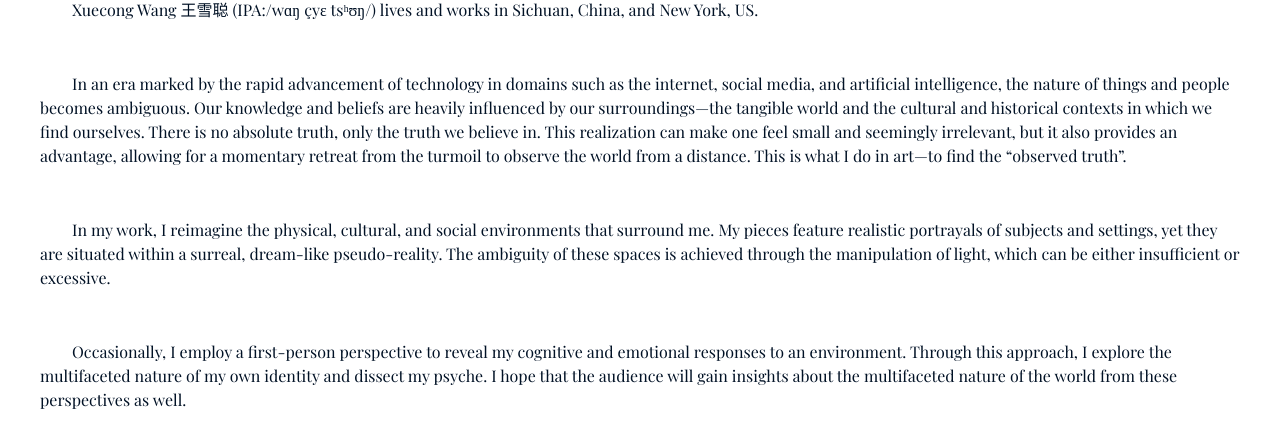
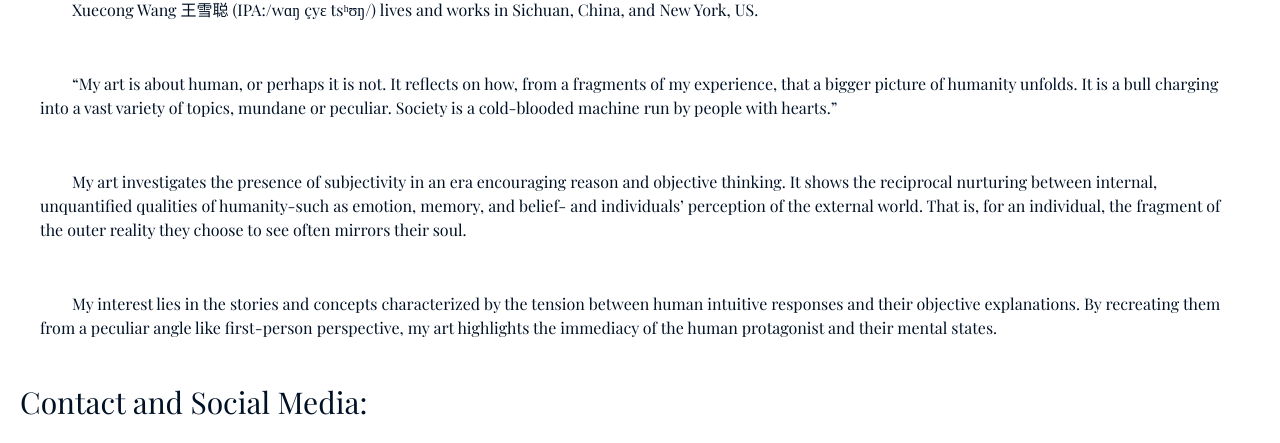
Before and after one commit to szcharlesji/art-cms, a Next.js app: page /about in a window 1280 px wide. Shown: the part 655-1098 px from the top of the page. Built offline with nearby package versions, Linux system fonts and the light colour scheme; grey boxes are pictures that could not be loaded; a web font is replaced by a local one.

Commit message:
update content in cv and about

```diff
--- a/app/about/page.tsx
+++ b/app/about/page.tsx
@@ -28,32 +28,16 @@ export default function AboutPage() {
             çyɛ tsʰʊŋ/) lives and works in Sichuan, China, and New York, US.
           </div>
           <div className="generaldes">
-            In an era marked by the rapid advancement of technology in domains
-            such as the internet, social media, and artificial intelligence, the
-            nature of things and people becomes ambiguous. Our knowledge and
-            beliefs are heavily influenced by our surroundings—the tangible
-            world and the cultural and historical contexts in which we find
-            ourselves. There is no absolute truth, only the truth we believe in.
-            This realization can make one feel small and seemingly irrelevant,
-            but it also provides an advantage, allowing for a momentary retreat
-            from the turmoil to observe the world from a distance. This is what
-            I do in art—to find the &ldquo;observed truth&rdquo;.
+            &ldquo;My art is about human, or perhaps it is not.
+            It reflects on how, from a fragments of my experience, that a bigger picture of humanity unfolds.
+            It is a bull charging into a vast variety of topics, mundane or peculiar.
+            Society is a cold-blooded machine run by people with hearts.&rdquo;
           </div>
           <div className="generaldes">
-            In my work, I reimagine the physical, cultural, and social
-            environments that surround me. My pieces feature realistic
-            portrayals of subjects and settings, yet they are situated within a
-            surreal, dream-like pseudo-reality. The ambiguity of these spaces is
-            achieved through the manipulation of light, which can be either
-            insufficient or excessive.
+            My art investigates the presence of subjectivity in an era encouraging reason and objective thinking. It shows the reciprocal nurturing between internal, unquantified qualities of humanity-such as emotion, memory, and belief- and individuals&rsquo; perception of the external world. That is, for an individual, the fragment of the outer reality they choose to see often mirrors their soul.
           </div>
           <div className="generaldes">
-            Occasionally, I employ a first-person perspective to reveal my
-            cognitive and emotional responses to an environment. Through this
-            approach, I explore the multifaceted nature of my own identity and
-            dissect my psyche. I hope that the audience will gain insights about
-            the multifaceted nature of the world from these perspectives as
-            well.
+            My interest lies in the stories and concepts characterized by the tension between human intuitive responses and their objective explanations. By recreating them from a peculiar angle like first-person perspective, my art highlights the immediacy of the human protagonist and their mental states.
           </div>
         </div>
       </div>
--- a/app/cv/page.tsx
+++ b/app/cv/page.tsx
@@ -18,10 +18,10 @@ export default function CvPage() {
         <div className="header">
           CV <span className="headersc">简历</span>
         </div>
-        <div className="cv-caption">Last update: June 2025</div>
+        <div className="cv-caption">Last update: October 2025</div>
         <a
-          href="/Xuecong_ArtResumeJun2025.pdf"
-          download="Xuecong_ArtResumeJun2025.pdf"
+          href="/Xuecong_ArtResumeOct2025.pdf"
+          download="Xuecong_ArtResumeOct2025.pdf"
           className="download-link"
         >
           Download CV
@@ -33,16 +33,22 @@ export default function CvPage() {
         <div className="generaldes extra-indent">
           BFA: Studio Art, Minor: Psychology
         </div>
-        <div className="header">Exhibitions:</div>
+        <div className="header">Exhibition Highlights:</div>
         <div className="generaldes">2025</div>
+        <div className="generaldes extra-indent">
+          16th Annual Figurative Art Exhibition, Lore Degenstein Gallery, Selinsgrove, PA
+        </div>
+        <div className="generaldes extra-indent">
+          Spectrum: A Multidisciplinary Gallery&amp;Reading, Brown Sugar Lit, Brooklyn, NY
+        </div>
+        <div className="generaldes extra-indent">
+          Half Wind, Half Still, A Space Gallery, Brooklyn, NY
+        </div>
         <div className="generaldes extra-indent">
           NYU ISAI Public Showcase, La MaMa Theatre, New York, NY
         </div>
         <div className="generaldes extra-indent">
           Timeless Theatrics, Commons Gallery, New York, NY
-        </div>
-        <div className="generaldes extra-indent">
-          Meditations in Blue, Saint Marks Arts, New York, NY
         </div>
         <div className="generaldes">2024</div>
         <div className="generaldes extra-indent">
@@ -58,11 +64,6 @@ export default function CvPage() {
         <div className="generaldes extra-indent">
           Fingerfertigkeiten, St. Agnes, Berlin, Germany
         </div>
-        <div className="generaldes">2022</div>
-        <div className="generaldes extra-indent">
-          NYU Earth Day Fair, Schwarz Plaza, New York, NY
-        </div>
-
         <div className="header">Awards and Grants:</div>
         <div className="generaldes">2025</div>
         <div className="generaldes extra-indent">
```
Also changed, not shown: 1 other file (tests, documents, lock files or other folders).
